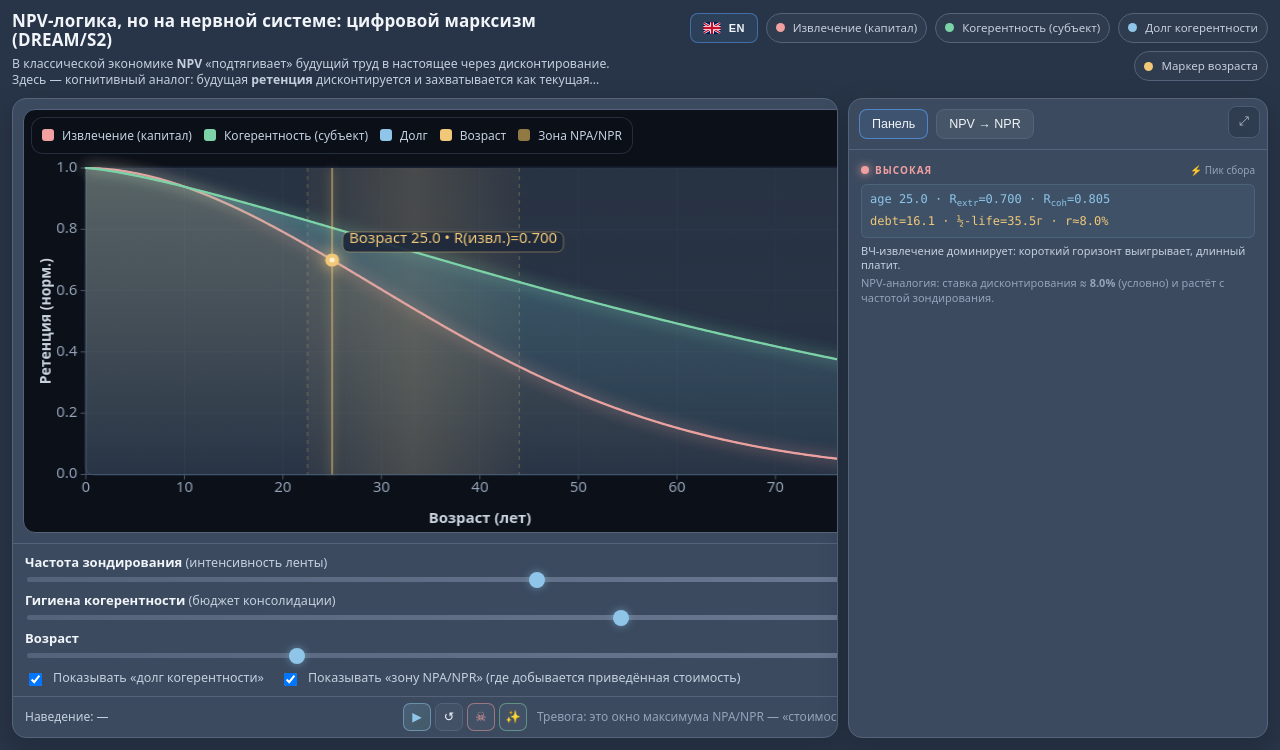
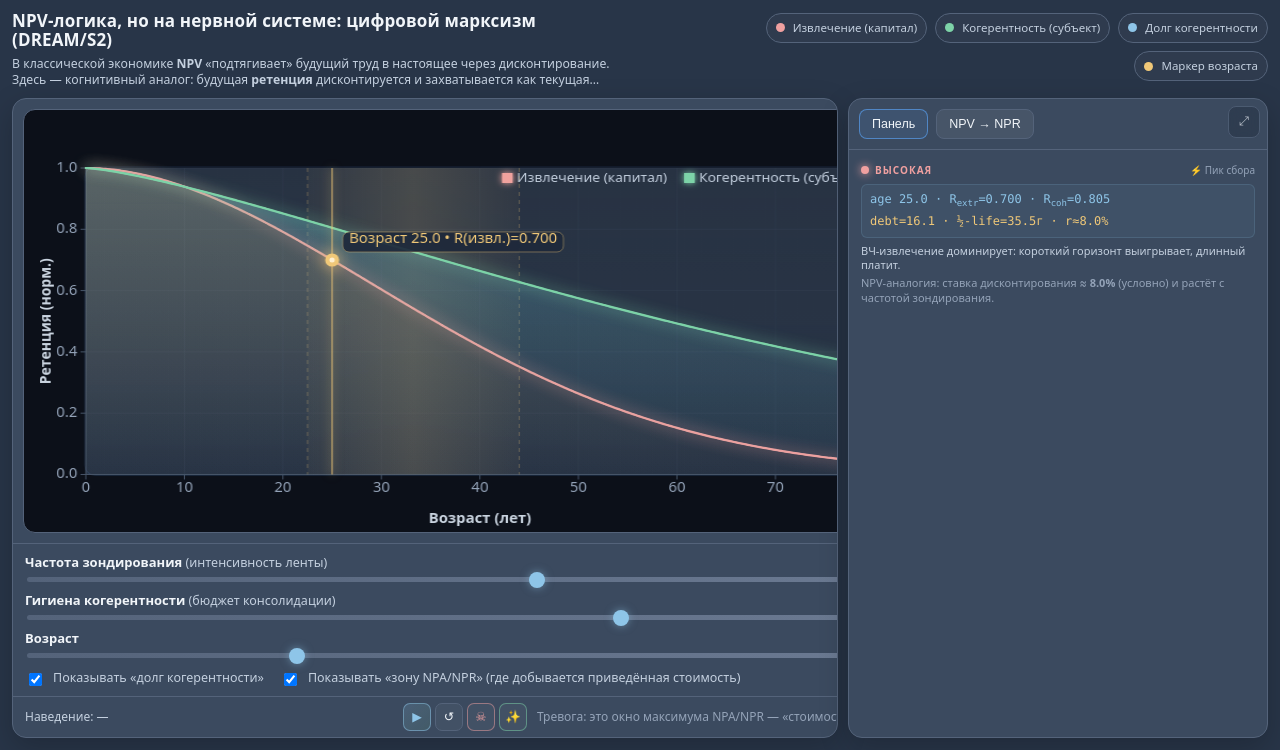
Before and after one commit to dream-framework/communism, a plain HTML site: page npa-calculator.html in a window 1280 px wide. Shown: the part 50-800 px from the top of the page. Drawn offline with Linux system fonts and the light colour scheme; animation ran at ten frames a second.

Commit message:
Fix: nav-driven language toggle, remove duplicate legend, fix EN math charts
1. NPA calc: language toggle now in nav bar (EN/RU tab like other pages),
   removed redundant flag button from header badges
2. NPA calc: removed duplicate legendOverlay, drew compact legend directly
   on canvas (top-right, 2 items: extraction + coherence)
3. EN math: fixed toLocaleString(null) crash that prevented Plotly charts
   from rendering — changed to toLocaleString(undefined)

```diff
--- a/npa-calculator.html
+++ b/npa-calculator.html
@@ -585,6 +585,7 @@ button:active{ transform: translateY(0); }
     <a class="tab" href="ru/overview.html" data-ru="Технокоммунизм" data-en="Tech Communism">Технокоммунизм</a>
     <a class="tab" href="ru/altruists.html" data-ru="Власть альтруистов" data-en="Power to Altruists">Власть альтруистов</a>
     <a class="tab" href="ru/faq.html" data-ru="FAQ" data-en="FAQ">FAQ</a>
+    <a class="tab lang-toggle" href="#" id="navLangBtn" data-ru="EN" data-en="RU">EN</a>
   </div>
 </nav>
 
@@ -595,7 +596,6 @@ button:active{ transform: translateY(0); }
       <p class="kicker" id="t_kicker"></p>
     </div>
     <div class="badge-row">
-      <button class="langbtn" id="langBtn" aria-label="Toggle language"><span class="flagwrap"><span id="flagIcon" class="flagicon"></span><span id="flagLabel" class="flaglabel"></span></span></button>
       <div class="badge"><span class="dot bad"></span><span id="t_badge_extraction"></span></div>
       <div class="badge"><span class="dot good"></span><span id="t_badge_coherence"></span></div>
       <div class="badge"><span class="dot neutral"></span><span id="t_badge_debt"></span></div>
@@ -607,13 +607,6 @@ button:active{ transform: translateY(0); }
     <!-- Chart + controls (left column) -->
     <section class="card chart">
       <div class="chartArea">
-        <div class="legendOverlay" aria-hidden="true">
-          <span><span class="sw bad"></span><span id="t_legend_extraction"></span></span>
-          <span><span class="sw good"></span><span id="t_legend_coherence"></span></span>
-          <span><span class="sw neutral"></span><span id="t_legend_debt"></span></span>
-          <span><span class="sw warn"></span><span id="t_legend_age"></span></span>
-          <span><span class="sw band"></span><span id="t_legend_band"></span></span>
-        </div>
         <div class="canvasWrap">
           <canvas id="chart" aria-label="Retention curves over lifetime"></canvas>
         </div>
@@ -877,18 +870,11 @@ function t(){ return I18N[LANG]; }
 // one flag visible at a time: button shows the *target* language
 
 function updateLangButton(){
-  const btn = document.getElementById("langBtn");
-  const icon = document.getElementById("flagIcon");
-  const label = document.getElementById("flagLabel");
-  // Button shows the TARGET language
+  // Nav-bar language toggle: shows the TARGET language (EN when in RU, RU when in EN)
+  const btn = document.getElementById("navLangBtn");
+  if(!btn) return;
   const target = (LANG === "ru") ? "en" : "ru";
-  if(icon){
-    icon.classList.remove("en","ru");
-    icon.classList.add(target);
-  }
-  if(label){
-    label.textContent = (target === "en") ? "EN" : "RU";
-  }
+  btn.textContent = (target === "en") ? "EN" : "RU";
   btn.title = (target === "en") ? "Switch to English" : "Переключить на русский";
 }
 
@@ -1016,11 +1002,12 @@ tabPanel.addEventListener("click", ()=>setTab("p"));
 tabMapping.addEventListener("click", ()=>setTab("m"));
 
 // Language toggle
-document.getElementById("langBtn").addEventListener("click", ()=>{
+document.getElementById("navLangBtn").addEventListener("click", (e)=>{
+  e.preventDefault();
   LANG = (LANG === "ru") ? "en" : "ru";
   localStorage.setItem("lang", LANG);
   applyLang();
-  draw(); // refresh dynamic strings
+  draw(); // refresh dynamic strings (legend labels on canvas, narrative)
 });
 
 // Resize canvas to fit wrapper, DPR-aware
@@ -1136,6 +1123,34 @@ function drawAxes(w, h){
   ctx.textBaseline="top";
   ctx.fillText(t().axis_y, 0, 0);
   ctx.restore();
+
+  // Compact legend drawn directly on canvas (top-right inside plot area)
+  const legItems = [
+    {color: "#f0a0a0", label: t().legend_extraction},
+    {color: "#7dd3a8", label: t().legend_coherence},
+  ];
+  ctx.font = fontPx(11) + "px " + FONT;
+  ctx.textBaseline = "middle";
+  ctx.textAlign = "left";
+  let legX = w - pad;
+  // Right-align the legend block
+  const legWidths = legItems.map(it => 14 + ctx.measureText(it.label).width + 16);
+  const totalLegW = legWidths.reduce((a,b)=>a+b, 0);
+  legX = w - pad - totalLegW + 8;
+  const legY = pad + 10;
+  for(let i=0; i<legItems.length; i++){
+    const it = legItems[i];
+    // Color swatch
+    ctx.fillStyle = it.color;
+    ctx.shadowColor = it.color;
+    ctx.shadowBlur = 6;
+    ctx.fillRect(legX, legY - 5, 10, 10);
+    ctx.shadowBlur = 0;
+    // Label
+    ctx.fillStyle = "#c4d0df";
+    ctx.fillText(it.label, legX + 14, legY);
+    legX += legWidths[i];
+  }
 }
 
 // Glow curve with gradient fill underneath
```
Also changed, not shown: en/math.html (+1 -1 lines).
